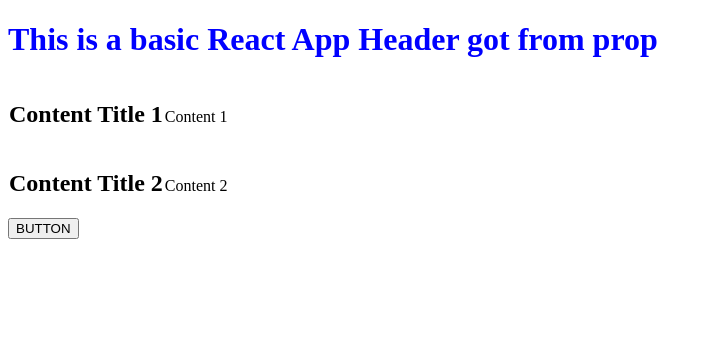
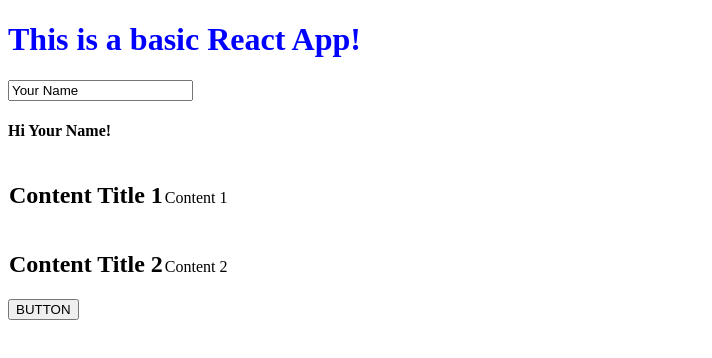
Before and after one commit to priyadarshiniravi/myReactApp, a React app: page / in a window 1280 px wide. Shown: the top 358 px of the page, without its empty margins (0-712 px from the left). Built offline with nearby package versions, Linux system fonts and the light colour scheme.

Commit message:
Added a button with button changed data and rendered

```diff
--- a/App.jsx
+++ b/App.jsx
@@ -28,17 +28,45 @@
     }
 }
 
+class Inputbox extends React.Component {
+    constructor() {
+        super();
+
+        this.state = {
+            data: 'Your Name'
+        }
+
+        this.nameChanged = this.nameChanged.bind(this);
+
+    };
+
+    nameChanged(e) {
+        this.setState({data: e.target.value});
+    }
+
+    render() {
+        return (
+            <div>
+                <input type="text" value={this.state.data} onChange={this.nameChanged}/>
+                <h4>Hi {this.state.data}!</h4>
+            </div>
+        );
+    }
+}
+
 class Content extends React.Component {
     render() {
         return (
             <div>
-                {this.props.contentProp.map((contentList, i) => < TableRow key = {
+                <Inputbox/> {this.props.contentProp.map((contentList, i) => < TableRow key = {
                     i
                 }
                 data = {
                     contentList
                 } />)}
+                <Button/>
             </div>
+
         );
     }
 }
@@ -47,7 +75,7 @@
     constructor() {
         super();
         this.state = {
-      data : []
+            data: []
         }
 
         this.buttonClicked = this.buttonClicked.bind(this)
@@ -63,7 +91,7 @@
     render() {
         return (
             <div>
-            <button onClick = {this.buttonClicked}>BUTTON</button>
+                <button onClick={this.buttonClicked}>BUTTON</button>
                 <h4>{this.state.data}</h4>
             </div>
         );
@@ -73,7 +101,7 @@
 class Page extends React.Component {
     constructor() {
         super();
-        this.header = "This is a basic React App Header got from prop"
+        this.header = "This is a basic React App!"
         this.listOfContent = {
             data: [
                 {
@@ -89,9 +117,9 @@
     render() {
         return (
             <div>
-                <Header headerProp= {this.header}/>
-                <Content contentProp= {this.listOfContent.data}/>
-                <Button/>
+                <Header headerProp={this.header}/>
+                <Content contentProp={this.listOfContent.data}/>
+
             </div>
         );
     }
```
Lines whose indentation alone changed are shown as unchanged.
